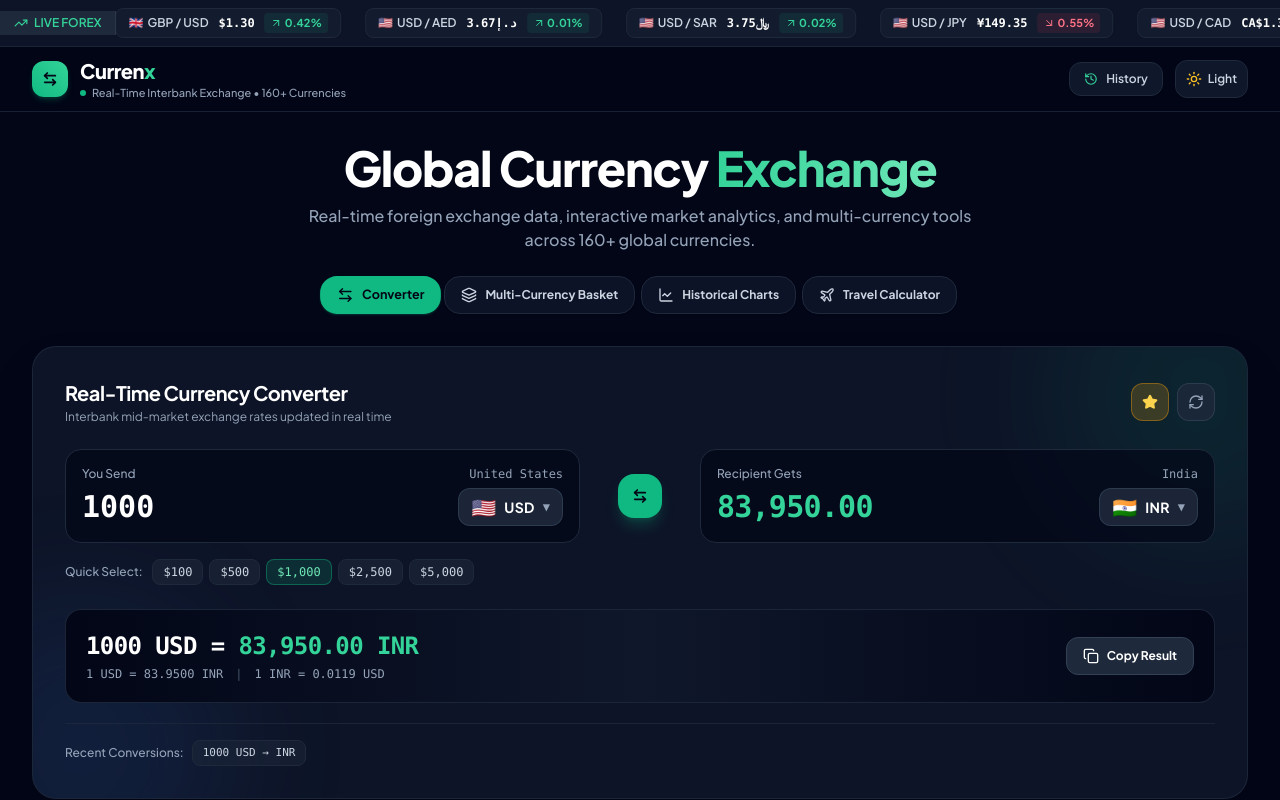
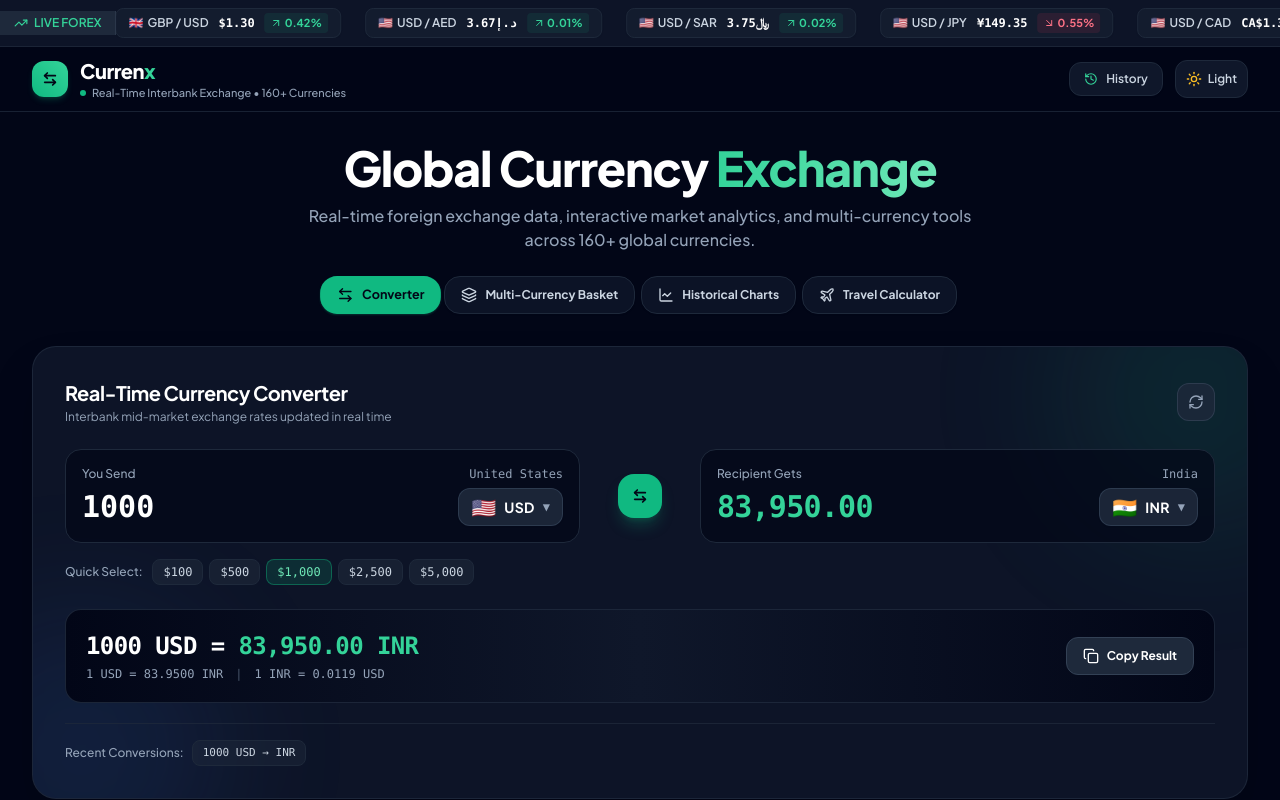
Before and after one commit to mdmidlaj47-cloud/currency-exchange, a React (Vite) app: page / in a window 1280 px wide. Shown: the top 800 px of the page. Built offline with nearby package versions, Linux system fonts and the light colour scheme; no server answers.

Commit message:
fix: remove confetti popper animation and star favorite button from converter

```diff
--- a/src/components/MainConverter.jsx
+++ b/src/components/MainConverter.jsx
@@ -1,6 +1,5 @@
 import React, { useState, useEffect } from 'react';
-import { ArrowLeftRight, Copy, Check, Star, RefreshCw } from 'lucide-react';
-import confetti from 'canvas-confetti';
+import { ArrowLeftRight, Copy, Check, RefreshCw } from 'lucide-react';
 import { getCurrencyByCode } from '../data/currencies';
 import { exchangeApi } from '../services/exchangeApi';
 import { storage } from '../services/storage';
@@ -20,7 +19,6 @@
   const [copied, setCopied] = useState(false);
   const [isSwapping, setIsSwapping] = useState(false);
   const [recentList, setRecentList] = useState([]);
-  const [isPinned, setIsPinned] = useState(false);
 
   const fromCurr = getCurrencyByCode(fromCode);
   const toCurr = getCurrencyByCode(toCode);
@@ -28,9 +26,6 @@
   const { convertedAmount, rate, invertedRate } = exchangeApi.convert(amount, fromCode, toCode, rates);
 
   useEffect(() => {
-    const favs = storage.getFavorites();
-    const found = favs.some(f => f.from === fromCode && f.to === toCode);
-    setIsPinned(found);
     setRecentList(storage.getHistory().slice(0, 5));
   }, [fromCode, toCode]);
 
@@ -63,29 +58,7 @@
     const textToCopy = `${amount} ${fromCode} = ${formatNumber(convertedAmount)} ${toCode}`;
     navigator.clipboard.writeText(textToCopy);
     setCopied(true);
-    confetti({
-      particleCount: 25,
-      spread: 50,
-      origin: { y: 0.7 }
-    });
     setTimeout(() => setCopied(false), 2000);
-  };
-
-  const handleToggleFavorite = () => {
-    let favs = storage.getFavorites();
-    if (isPinned) {
-      favs = favs.filter(f => !(f.from === fromCode && f.to === toCode));
-      setIsPinned(false);
-    } else {
-      favs.push({ id: Date.now().toString(), from: fromCode, to: toCode, pinned: true });
-      setIsPinned(true);
-      confetti({
-        particleCount: 15,
-        spread: 40,
-        origin: { y: 0.8 }
-      });
-    }
-    storage.saveFavorites(favs);
   };
 
   const formatNumber = (val) => {
@@ -114,20 +87,8 @@
           </p>
         </div>
 
-        {/* Favorite & Refresh buttons */}
+        {/* Refresh button */}
         <div className="flex items-center gap-2">
-          <button
-            onClick={handleToggleFavorite}
-            title={isPinned ? "Remove from watchlist" : "Pin pair to watchlist"}
-            className={`p-2.5 rounded-xl border transition-all ${
-              isPinned
-                ? 'bg-amber-500/20 text-amber-600 dark:text-amber-300 border-amber-500/40 shadow-sm'
-                : 'bg-slate-100 dark:bg-slate-800/80 text-slate-600 dark:text-slate-400 border-slate-200 dark:border-slate-700/80 hover:text-slate-900 dark:hover:text-white hover:bg-slate-200 dark:hover:bg-slate-800'
-            }`}
-          >
-            <Star className={`w-4 h-4 ${isPinned ? 'fill-current' : ''}`} />
-          </button>
-
           <button
             onClick={onRefreshRates}
             title="Refresh latest exchange rates"
```
